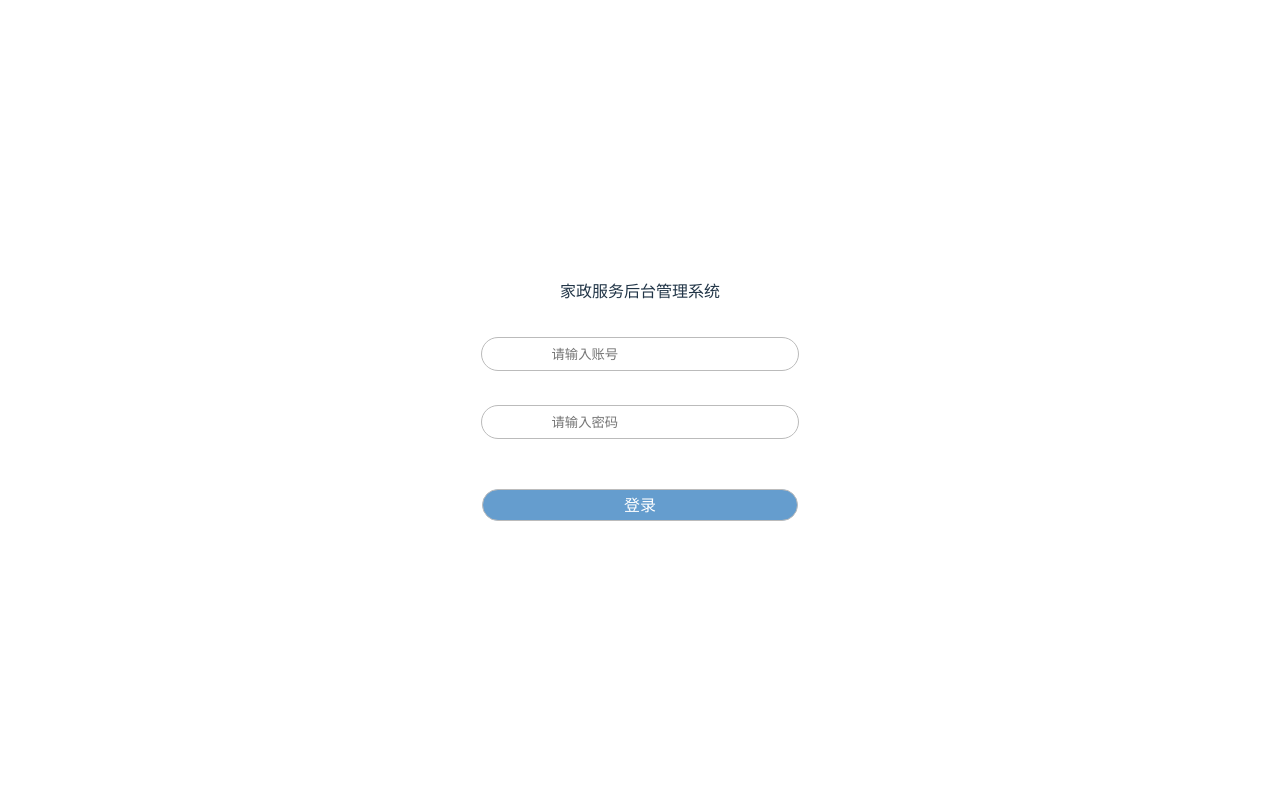
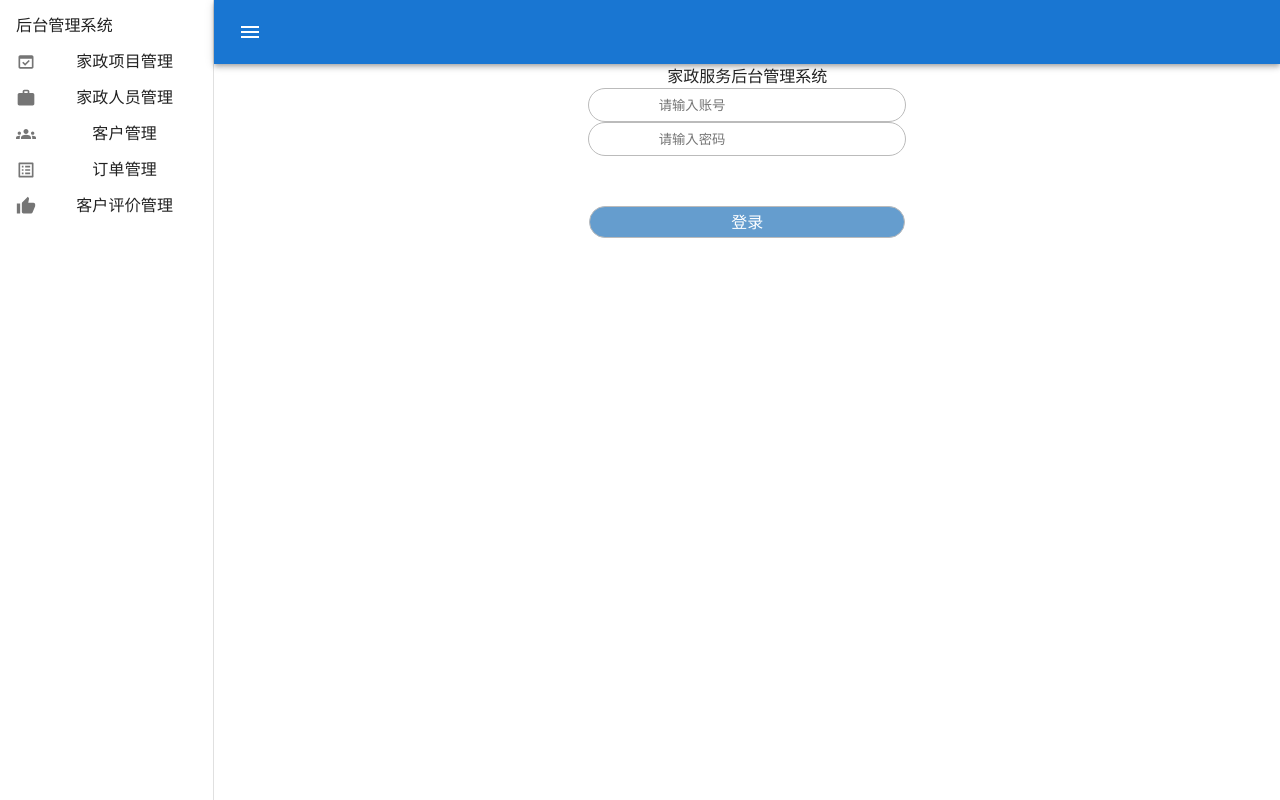
Before and after one commit to seven297/housekeeping-system, a React (Vite) app in the folder react-admin-web/: page /login in a window 1280 px wide. Built offline with nearby package versions, Linux system fonts and the light colour scheme.

Commit message:
feat: 增加navigation/header布局

```diff
--- a/react-admin-web/package.json
+++ b/react-admin-web/package.json
@@ -11,6 +11,7 @@
   "dependencies": {
     "@emotion/react": "^11.10.6",
     "@emotion/styled": "^11.10.6",
+    "@mui/icons-material": "^5.11.16",
     "@mui/material": "^5.11.15",
     "react": "^18.2.0",
     "react-dom": "^18.2.0",
--- a/react-admin-web/src/App.css
+++ b/react-admin-web/src/App.css
@@ -5,7 +5,7 @@
 	width: 100%;
 }
 
-.App {
+.App,.pager, .container {
 	height: 100%;
 	width: 100%;
 }
--- a/react-admin-web/src/App.tsx
+++ b/react-admin-web/src/App.tsx
@@ -1,13 +1,32 @@
+import {  Container, Divider, Grid, Paper } from '@mui/material'
 import { Routes, Route, Navigate, Outlet } from 'react-router-dom'
 import './App.css'
+import Navigation from './components/layout/Navigation';
+import Header from './components/layout/Header';
 
 function App() {
 	return (
 		<div className="App">
-			<Routes>
-					<Route path={'/'} element={<Navigate replace to="/login" />} />
-			</Routes>
-			<Outlet></Outlet>
+			<Paper elevation={0} className="pager" >
+				<Grid container className="container">
+					{/* navigation */}
+					<Grid item xs={2}>
+						<Navigation />
+					</Grid>
+					<Divider orientation="vertical" />
+					<Grid item xs>
+						{/* header */}
+						<Header />
+						{/* children router view */}
+						<Routes>
+								<Route path={'/'} element={<Navigate replace to="/login" />} />
+						</Routes>
+						<Container maxWidth="sm">
+							<Outlet></Outlet>
+						</Container>
+					</Grid>
+				</Grid>
+			</Paper>
 		</div>
 	)
 }
--- /dev/null
+++ b/react-admin-web/src/components/layout/Header.tsx
@@ -0,0 +1,17 @@
+import { Menu } from "@mui/icons-material"
+import { AppBar, Container, Toolbar } from "@mui/material"
+
+function Header() {
+  return (
+    <AppBar position="static">
+      <Container maxWidth="xl">
+        <Toolbar disableGutters>
+          <Menu sx={{ display: { xs: 'none', md: 'flex' }, mr: 1 }} />
+          {/* <MenuOpen /> */}
+        </Toolbar>
+      </Container>
+    </AppBar>
+  )
+}
+
+export default Header
--- /dev/null
+++ b/react-admin-web/src/components/layout/Navigation.tsx
@@ -0,0 +1,43 @@
+import { DomainVerification, Groups, ListAlt, ThumbUp, Work } from "@mui/icons-material"
+import { ListItemIcon, ListItemText, MenuItem, MenuList } from "@mui/material"
+
+function Navigation() {
+  return (
+    // TODO 动态关联routes
+    <MenuList>
+      <MenuItem>后台管理系统</MenuItem>
+      <MenuItem>
+        <ListItemIcon>
+          <DomainVerification fontSize="small" />
+        </ListItemIcon>
+        <ListItemText>家政项目管理</ListItemText>
+      </MenuItem>
+      <MenuItem>
+        <ListItemIcon>
+          <Work fontSize="small" />
+        </ListItemIcon>
+        <ListItemText>家政人员管理</ListItemText>
+      </MenuItem>
+      <MenuItem>
+        <ListItemIcon>
+          <Groups fontSize="small" />
+        </ListItemIcon>
+        <ListItemText>客户管理</ListItemText>
+      </MenuItem>
+      <MenuItem>
+        <ListItemIcon>
+          <ListAlt fontSize="small" />
+        </ListItemIcon>
+        <ListItemText>订单管理</ListItemText>
+      </MenuItem>
+      <MenuItem>
+        <ListItemIcon>
+          <ThumbUp fontSize="small" />
+        </ListItemIcon>
+        <ListItemText>客户评价管理</ListItemText>
+      </MenuItem>
+    </MenuList>
+  )
+}
+
+export default Navigation
```
Also changed, not shown: react-admin-web/src/components/layout/Pagination.tsx (added, +7 -0 lines), 2 other files (tests, documents, lock files or other folders).
